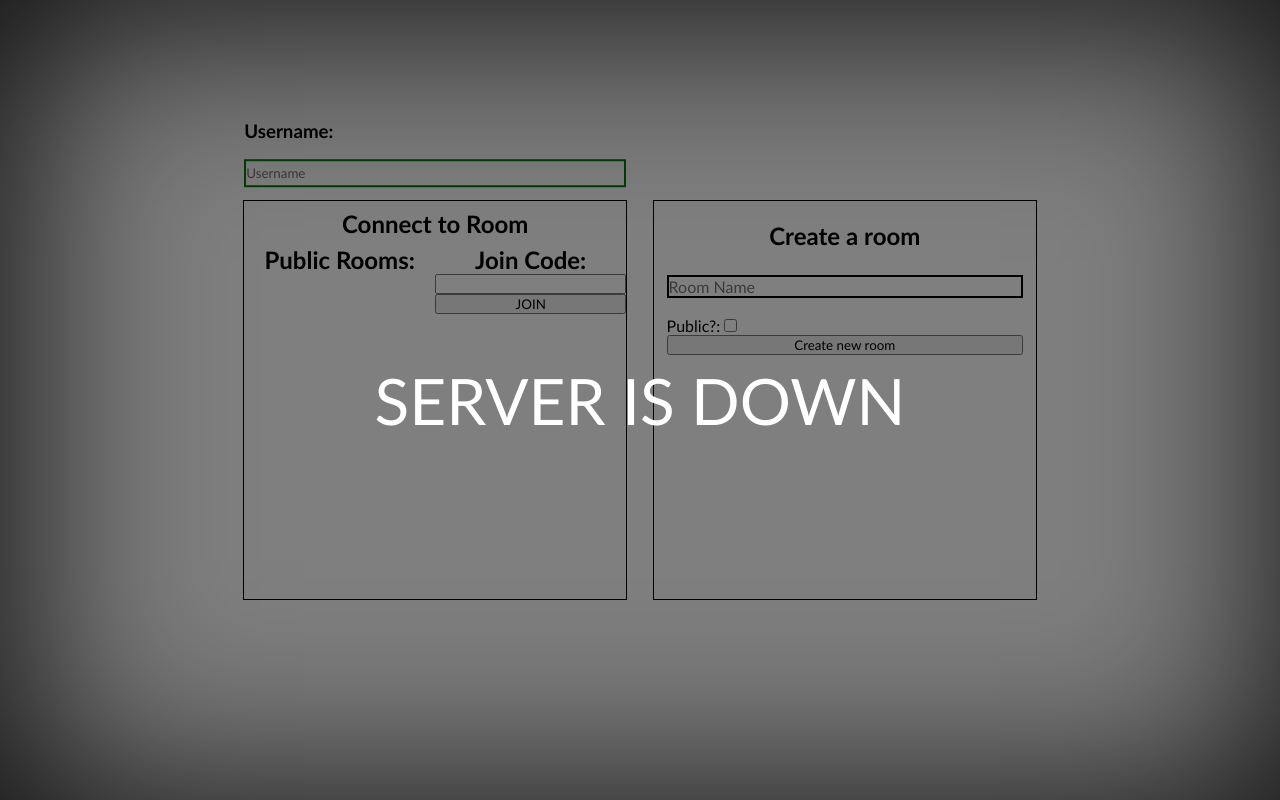
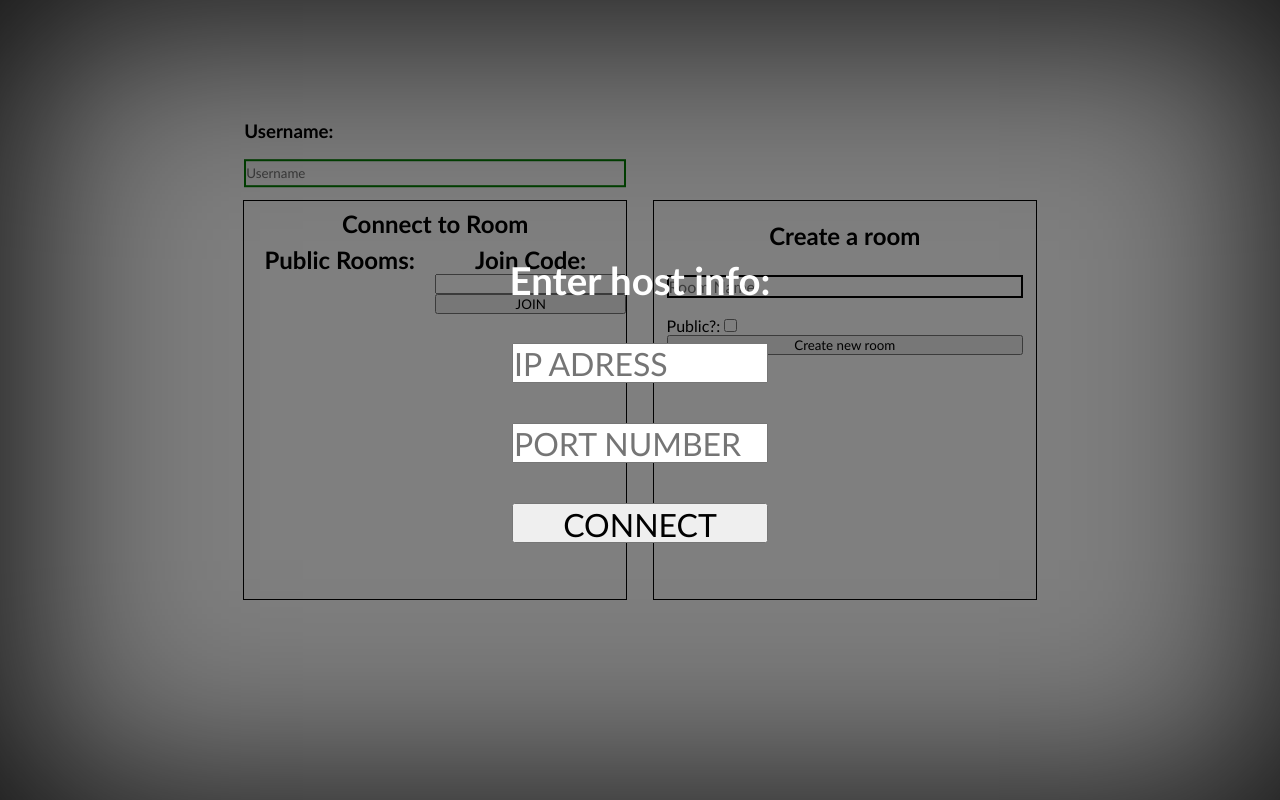
Before and after one commit to Git-Monke/Websocket-Rooms, a website: page client/index.html in a window 1280 px wide. Drawn offline with Linux system fonts and the light colour scheme.

Commit message:
Added custom host and ip inputs

```diff
--- a/client/index.html
+++ b/client/index.html
@@ -8,7 +8,12 @@
     <title>Websocket Demo</title>
   </head>
   <body>
-    <div id="server-down">SERVER IS DOWN</div>
+    <div id="server-down">
+      <h2>Enter host info:</h2>
+      <input type="text" id="ip-input" placeholder="IP ADRESS" />
+      <input type="text" placeholder="PORT NUMBER" id="port-input" />
+      <button id="connect">CONNECT</button>
+    </div>
 
     <section class="content" id="content">
       <div id="connect-container" class="container">
--- a/client/index.js
+++ b/client/index.js
@@ -1,5 +1,4 @@
 let ws;
-connect();
 
 const username_input = document.getElementById("username");
 const username_error_output = document.getElementById("username-output");
@@ -20,6 +19,13 @@ const server_down = document.getElementById("server-down");
 const chat_box = document.getElementById("chat");
 const chat_input = document.getElementById("input");
 const messages_container = document.getElementById("messages");
+
+const connect_button = document.getElementById("connect");
+const ip_input = document.getElementById("ip-input");
+const port_input = document.getElementById("port-input");
+let ip = "";
+let port = "";
+let connecting = false;
 
 // at_bottom is if the user is currently at the bottom of the chat box
 let at_bottom = true;
@@ -180,7 +186,9 @@ function handle(payload) {
 }
 
 function connect() {
-  ws = new WebSocket("ws://10.198.216.153:12345");
+  connecting = true;
+  console.log(`Attempting to connect to ws://${ip}:${port}`);
+  ws = new WebSocket(`ws://${ip}:${port}`);
 
   ws.addEventListener("open", (_) => {
     console.log("Successfully connected to the server!");
@@ -198,6 +206,7 @@ function connect() {
   });
 
   ws.addEventListener("close", (_) => {
+    connecting = false;
     console.log("Connection closed. Retrying connection.");
 
     server_down.style = "display: flex";
@@ -206,10 +215,6 @@ function connect() {
     rooms_container.childNodes.forEach((child) => {
       child.remove();
     });
-
-    setTimeout(() => {
-      connect();
-    }, 1000);
   });
 }
 
@@ -287,3 +292,17 @@ messages_container.addEventListener("scroll", (data) => {
     at_bottom = false;
   }
 });
+
+connect_button.addEventListener("click", _ => {
+  if (connecting) { return }
+
+  ip = ip_input.value;
+  port = port_input.value;
+
+  try {
+    connect();
+  } catch (err) {
+    connecting = false;
+    console.log(err);
+  }
+})
--- a/client/style.css
+++ b/client/style.css
@@ -120,12 +120,25 @@
   color: white;
   background-color: rgb(0, 0, 0, 0.5);
   display: flex;
+  flex-direction: column;
   align-items: center;
   justify-content: center;
   font-size: 5vw;
   opacity: 1;
   box-shadow: inset 10px 10px 200px 10px rgba(0, 0, 0, 0.9);
-  display: none;
+  display: flex;
+  gap: 5%;
+}
+
+#server-down > h2 {
+  font-size: 3vw;
+}
+
+#server-down > input,
+#server-down > button {
+  width: 20%;
+  height: 5%;
+  font-size: 2.5vw;
 }
 
 #chat {
```
